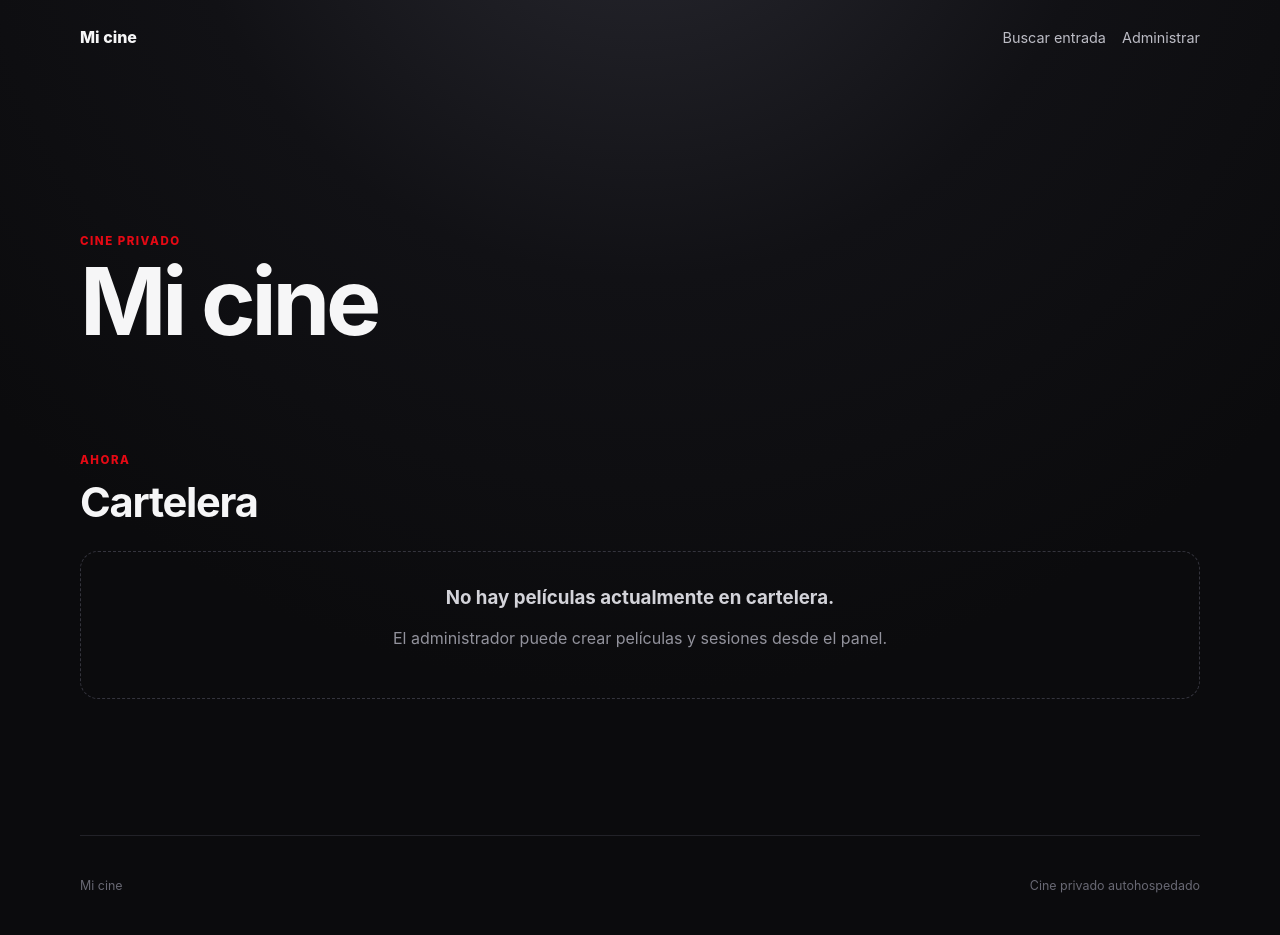
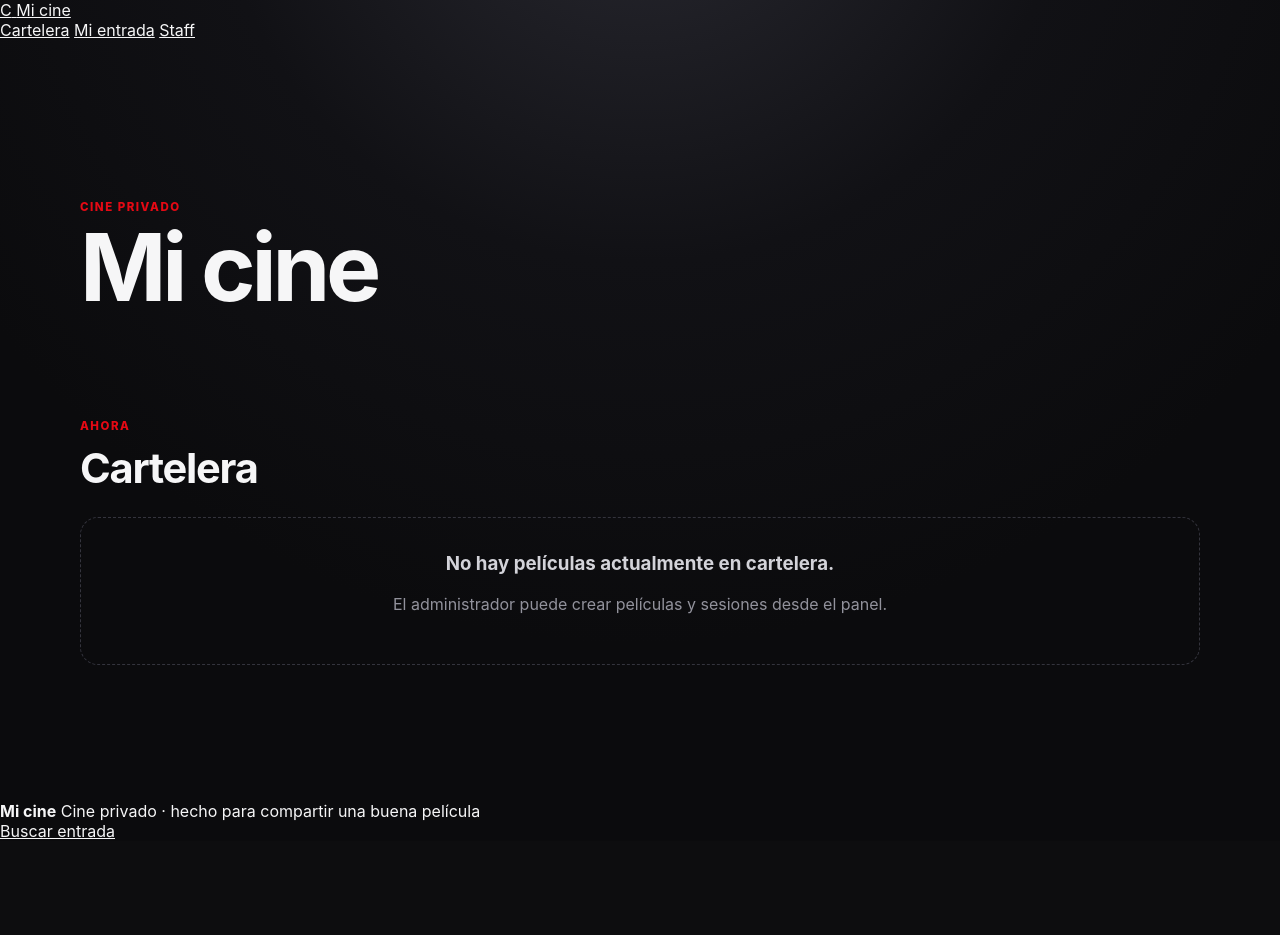
Before and after one commit to elisgar11/C2EM-Cinema, a Django app: page / in a window 1280 px wide. After the commit the page ends 839 px from the top, so only its background shows below. Run offline with Django 5.2, Linux system fonts and the light colour scheme; data comes from the database, SQL or seed files in the repository; data that the repository does not hold is empty.

Commit message:
Refine cinema navigation shell

```diff
--- a/templates/core/base.html
+++ b/templates/core/base.html
@@ -8,33 +8,48 @@
     <title>{% block title %}{{ site_settings.cinema_name|default:"Mi cine" }}{% endblock %}</title>
     <link rel="stylesheet" href="{% static 'css/app.css' %}">
     <link rel="stylesheet" href="{% static 'css/features.css' %}">
+    <link rel="stylesheet" href="{% static 'css/cinema.css' %}">
     {% block head %}{% endblock %}
 </head>
-<body style="--primary: {{ site_settings.primary_color|default:'#e50914' }}">
-    <header class="topbar">
-        <a class="brand" href="{% url 'core:home' %}">
-            {% if site_settings.logo %}<img class="brand-logo" src="{{ site_settings.logo.url }}" alt="">{% endif %}
-            <span>{{ site_settings.cinema_name|default:"Mi cine" }}</span>
-        </a>
-        <nav class="topnav" aria-label="Navegación principal">
-            <a class="admin-link" href="{% url 'core:reservation_lookup' %}">Buscar entrada</a>
-            {% if request.user.is_staff %}<a class="admin-link" href="{% url 'core:staff_screenings' %}">Sesiones</a>{% endif %}
-            {% if request.user.is_staff %}<a class="admin-link" href="{% url 'core:ticket_scanner' %}">Escanear</a>{% endif %}
-            <a class="admin-link" href="/admin/">Administrar</a>
-        </nav>
+<body class="cinema-body" style="--primary: {{ site_settings.primary_color|default:'#e50914' }}">
+    <header class="cinema-header">
+        <div class="cinema-header-inner">
+            <a class="cinema-brand" href="{% url 'core:home' %}" aria-label="Ir a la cartelera">
+                {% if site_settings.logo %}<img class="cinema-brand-logo" src="{{ site_settings.logo.url }}" alt="">{% endif %}
+                <span class="cinema-brand-mark" aria-hidden="true">C</span>
+                <span class="cinema-brand-name">{{ site_settings.cinema_name|default:"Mi cine" }}</span>
+            </a>
+            <nav class="cinema-nav" aria-label="Navegación principal">
+                <a href="{% url 'core:home' %}#cartelera">Cartelera</a>
+                <a href="{% url 'core:reservation_lookup' %}">Mi entrada</a>
+                {% if request.user.is_staff %}
+                    <span class="cinema-nav-separator" aria-hidden="true"></span>
+                    <a href="{% url 'core:staff_screenings' %}">Sesiones</a>
+                    <a href="{% url 'core:ticket_scanner' %}">Escanear</a>
+                    <a href="/admin/">Admin</a>
+                {% else %}
+                    <a class="cinema-nav-admin" href="/admin/">Staff</a>
+                {% endif %}
+            </nav>
+        </div>
     </header>
 
     {% if messages %}
-        <div class="messages shell compact">
+        <div class="messages shell compact cinema-messages">
             {% for message in messages %}<div class="message {{ message.tags }}">{{ message }}</div>{% endfor %}
         </div>
     {% endif %}
 
     <main>{% block content %}{% endblock %}</main>
 
-    <footer class="footer shell compact">
-        <span>{{ site_settings.cinema_name|default:"Mi cine" }}</span>
-        <span>Cine privado autohospedado</span>
+    <footer class="cinema-footer">
+        <div class="cinema-footer-inner">
+            <div>
+                <strong>{{ site_settings.cinema_name|default:"Mi cine" }}</strong>
+                <span>Cine privado · hecho para compartir una buena película</span>
+            </div>
+            <a href="{% url 'core:reservation_lookup' %}">Buscar entrada</a>
+        </div>
     </footer>
     {% block scripts %}{% endblock %}
 </body>
```
